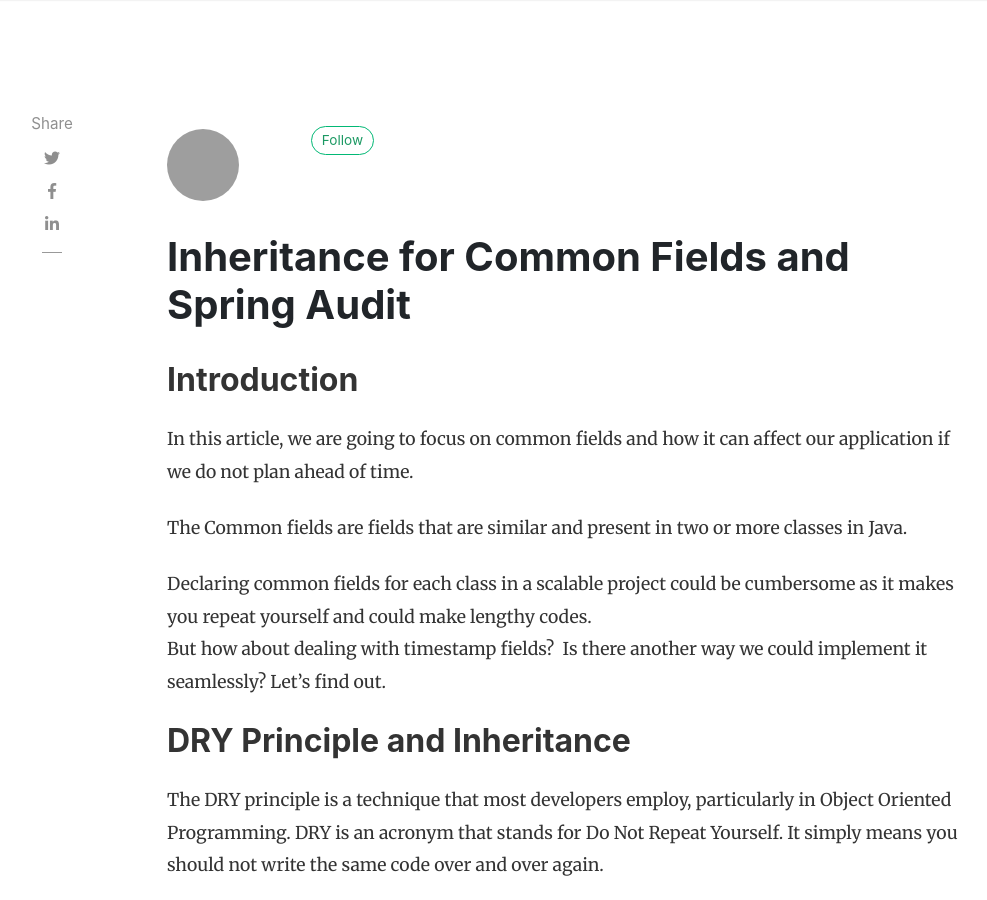
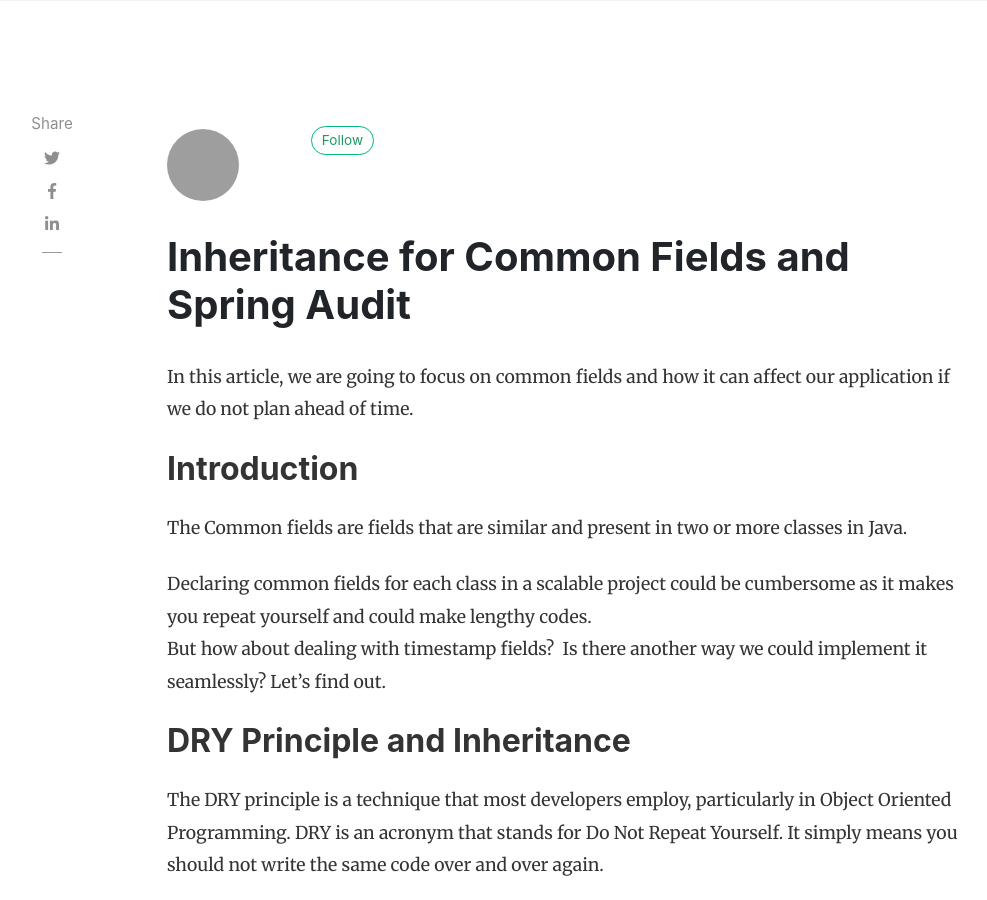
Before and after one commit to ardiesan/ntrnph23b, a Jekyll site: the page built from _posts/2022-11-03-Inheritance-for-Common-Fields-and-Spring-Audit.md, in a window 1280 px wide and 900 px high. Shown: the whole window, without its empty margins (118-1105 px from the left). Built offline with Jekyll 4.4.1, drawn with Linux system fonts in a browser that asks for light colours; nearby versions of some CDN libraries; comment, search, counter and statistics services are not loaded; grey boxes are pictures that could not be loaded.

```diff
--- a/_posts/2022-11-03-Inheritance-for-Common-Fields-and-Spring-Audit.md
+++ b/_posts/2022-11-03-Inheritance-for-Common-Fields-and-Spring-Audit.md
@@ -7,10 +7,9 @@ categories:
 - springframework
 ---
 
+In this article, we are going to focus on common fields and how it can affect our application if we do not plan ahead of time.
 
 ## Introduction
-
-In this article, we are going to focus on common fields and how it can affect our application if we do not plan ahead of time.
 
 The Common fields are fields that are similar and present in two or more classes in Java.
 
```
